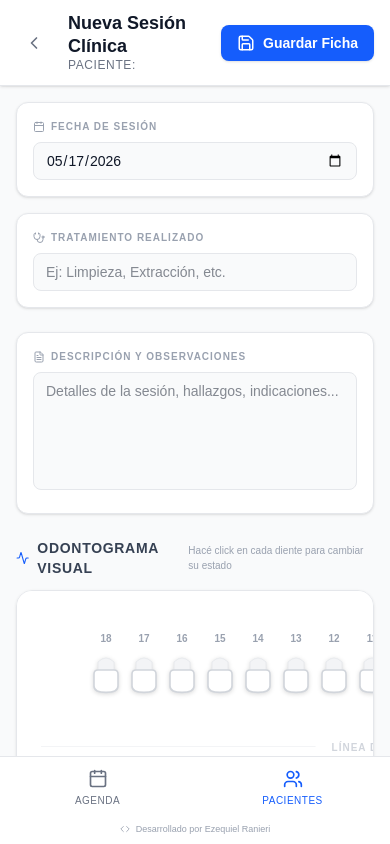
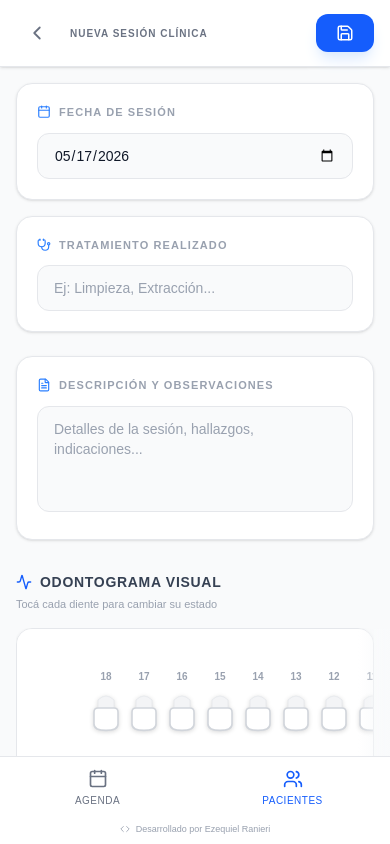
Before and after one commit to ezequielranieri/dentalcloud, a Next.js app: page /pacientes/1/historia in a window 390 px wide. Built offline with nearby package versions, Linux system fonts and the light colour scheme; no server answers; the database is empty.

Commit message:
fix: calendario se cierra al abrir modal, historia clínica mobile-first

```diff
--- a/app/agenda/page.tsx
+++ b/app/agenda/page.tsx
@@ -207,7 +207,10 @@ export default function AgendaPage() {
           <h1 className="text-lg font-semibold text-gray-900 tracking-tight">Agenda</h1>
         </Link>
         <button
-          onClick={() => setIsModalOpen(true)}
+          onClick={() => {
+            setIsModalOpen(true)
+            setIsCalendarOpen(false)
+          }}
           className="bg-blue-600 hover:bg-blue-700 text-white p-2 rounded-lg transition-colors shadow-sm active:scale-95"
         >
           <Plus size={20} />
--- a/app/pacientes/[id]/historia/page.tsx
+++ b/app/pacientes/[id]/historia/page.tsx
@@ -115,19 +115,19 @@ export default function HistoriaClinicaPage({ params }: PageProps) {
   }
 
   return (
-    <div className="flex flex-col h-full bg-gray-50">
+    <div className="flex flex-col h-full bg-gray-50 pb-safe">
       {/* Header */}
-      <header className="sticky top-0 z-30 bg-white border-b border-gray-200 px-4 py-3 flex items-center gap-4 shadow-sm">
+      <header className="sticky top-0 z-30 bg-white border-b border-gray-200 px-4 py-3 flex items-center gap-3 shadow-sm">
         <button
           onClick={() => router.back()}
-          className="p-2 hover:bg-gray-100 rounded-lg text-gray-500 transition-colors"
+          className="p-2.5 hover:bg-gray-100 rounded-xl text-gray-500 transition-colors"
         >
-          <ChevronLeft size={20} />
+          <ChevronLeft size={22} />
         </button>
-        <div className="flex-1">
-          <h1 className="text-lg font-bold text-gray-900 leading-tight">Nueva Sesión Clínica</h1>
-          <p className="text-xs text-gray-500 font-medium uppercase tracking-wider">
-            Paciente: <span className="text-blue-600">{paciente?.nombre}</span>
+        <div className="flex-1 min-w-0">
+          <h1 className="text-base font-bold text-gray-900 leading-tight truncate">{paciente?.nombre}</h1>
+          <p className="text-[10px] text-gray-500 font-bold uppercase tracking-widest">
+            Nueva Sesión Clínica
           </p>
         </div>
         <button
@@ -135,98 +135,100 @@ export default function HistoriaClinicaPage({ params }: PageProps) {
           type="submit"
           disabled={saving || success}
           className={`
-            inline-flex items-center gap-2 px-4 py-2 rounded-lg text-sm font-semibold transition-all
+            inline-flex items-center gap-2 px-5 py-2.5 rounded-xl text-sm font-bold transition-all
             ${success
               ? 'bg-green-100 text-green-700 border border-green-200'
-              : 'bg-blue-600 text-white hover:bg-blue-700 active:scale-95 shadow-sm'
+              : 'bg-blue-600 text-white hover:bg-blue-700 active:scale-95 shadow-lg shadow-blue-100'
             }
             disabled:opacity-70
           `}
         >
           {success ? (
-            <>
             <CheckCircle2 size={18} />
-              Guardado
-            </>
           ) : (
             <>
-              <Save size={18} />
-              {saving ? 'Guardando...' : 'Guardar Ficha'}
+              {saving ? <Loader2 size={18} className="animate-spin" /> : <Save size={18} />}
+              <span className="hidden sm:inline">Guardar</span>
             </>
           )}
         </button>
       </header>
 
-      <div className="flex-1 overflow-y-auto p-4 md:p-6 pb-20">
-        <form id="historia-form" onSubmit={handleSave} className="max-w-4xl mx-auto space-y-6">
+      <div className="flex-1 overflow-y-auto p-4 md:p-6 pb-24">
+        <form id="historia-form" onSubmit={handleSave} className="max-w-4xl mx-auto space-y-8">
 
           {/* Formulario de Sesión */}
-          <div className="grid grid-cols-1 md:grid-cols-3 gap-6">
-            <div className="md:col-span-1 space-y-4">
-              <div className="bg-white border border-gray-200 rounded-xl p-4 shadow-sm">
-                <label className="block text-[10px] font-bold text-gray-400 uppercase tracking-widest mb-2 flex items-center gap-1.5">
-                  <CalendarIcon size={12} /> Fecha de Sesión
+          <div className="flex flex-col gap-6">
+            <div className="grid grid-cols-1 md:grid-cols-2 gap-4">
+              <div className="bg-white border border-gray-200 rounded-2xl p-5 shadow-sm">
+                <label className="block text-[11px] font-bold text-gray-400 uppercase tracking-widest mb-3 flex items-center gap-2">
+                  <CalendarIcon size={14} className="text-blue-500" /> Fecha de Sesión
                 </label>
                 <input
                   type="date"
                   required
                   value={fecha}
                   onChange={(e) => setFecha(e.target.value)}
-                  className="w-full bg-gray-50 border border-gray-200 rounded-lg px-3 py-2 text-sm focus:ring-2 focus:ring-blue-500 outline-none text-gray-900"
+                  className="w-full bg-gray-50 border border-gray-200 rounded-xl px-4 py-3 text-sm focus:ring-2 focus:ring-blue-500 outline-none text-gray-900 appearance-none"
                 />
               </div>
 
-              <div className="bg-white border border-gray-200 rounded-xl p-4 shadow-sm">
-                <label className="block text-[10px] font-bold text-gray-400 uppercase tracking-widest mb-2 flex items-center gap-1.5">
-                  <Stethoscope size={12} /> Tratamiento Realizado
+              <div className="bg-white border border-gray-200 rounded-2xl p-5 shadow-sm">
+                <label className="block text-[11px] font-bold text-gray-400 uppercase tracking-widest mb-3 flex items-center gap-2">
+                  <Stethoscope size={14} className="text-blue-500" /> Tratamiento Realizado
                 </label>
                 <input
                   type="text"
                   required
-                  placeholder="Ej: Limpieza, Extracción, etc."
+                  placeholder="Ej: Limpieza, Extracción..."
                   value={tratamiento}
                   onChange={(e) => setTratamiento(e.target.value)}
-                  className="w-full bg-gray-50 border border-gray-200 rounded-lg px-3 py-2 text-sm focus:ring-2 focus:ring-blue-500 outline-none text-gray-900"
+                  className="w-full bg-gray-50 border border-gray-200 rounded-xl px-4 py-3 text-sm focus:ring-2 focus:ring-blue-500 outline-none text-gray-900 placeholder:text-gray-400"
                 />
               </div>
             </div>
 
-            <div className="md:col-span-2">
-              <div className="bg-white border border-gray-200 rounded-xl p-4 shadow-sm h-full">
-                <label className="block text-[10px] font-bold text-gray-400 uppercase tracking-widest mb-2 flex items-center gap-1.5">
-                  <FileText size={12} /> Descripción y Observaciones
+            <div className="bg-white border border-gray-200 rounded-2xl p-5 shadow-sm">
+              <label className="block text-[11px] font-bold text-gray-400 uppercase tracking-widest mb-3 flex items-center gap-2">
+                <FileText size={14} className="text-blue-500" /> Descripción y Observaciones
               </label>
               <textarea
-                  rows={5}
+                rows={4}
                 placeholder="Detalles de la sesión, hallazgos, indicaciones..."
                 value={descripcion}
                 onChange={(e) => setDescripcion(e.target.value)}
-                  className="w-full bg-gray-50 border border-gray-200 rounded-lg px-3 py-2 text-sm focus:ring-2 focus:ring-blue-500 outline-none resize-none text-gray-900"
+                className="w-full bg-gray-50 border border-gray-200 rounded-xl px-4 py-3 text-sm focus:ring-2 focus:ring-blue-500 outline-none resize-none text-gray-900 placeholder:text-gray-400"
               />
-              </div>
             </div>
           </div>
 
           {/* Odontograma */}
-          <section className="space-y-3">
-            <div className="flex items-center justify-between">
+          <section className="space-y-4">
+            <div className="flex flex-col gap-1">
               <h2 className="text-sm font-bold text-gray-700 uppercase tracking-wider flex items-center gap-2">
                 <Activity size={16} className="text-blue-600" />
                 Odontograma Visual
               </h2>
-              <span className="text-[10px] text-gray-400 font-medium">Hacé click en cada diente para cambiar su estado</span>
+              <p className="text-[11px] text-gray-400 font-medium">Tocá cada diente para cambiar su estado</p>
             </div>
+
+            <div className="relative -mx-4 px-4 overflow-hidden">
+              <div className="overflow-x-auto pb-4 scrollbar-hide">
                 <Odontograma
                   valor={odontograma}
                   onChange={handleOdontogramaChange}
                 />
+              </div>
+              <div className="absolute right-0 top-1/2 -translate-y-1/2 w-8 h-full bg-gradient-to-l from-gray-50 pointer-events-none md:hidden" />
+            </div>
           </section>
 
-          <div className="bg-blue-50 border border-blue-100 rounded-xl p-4 text-sm text-blue-700 flex items-start gap-3">
-            <Activity size={18} className="shrink-0 mt-0.5" />
-            <p>
-              <strong>Tip:</strong> El odontograma se inicializa automáticamente con el último estado registrado del paciente.
-              Cualquier cambio que realices aquí se guardará como la nueva versión de su historial dental.
+          <div className="bg-blue-50 border border-blue-100 rounded-2xl p-5 text-sm text-blue-700 flex items-start gap-4">
+            <div className="w-8 h-8 rounded-full bg-blue-100 flex items-center justify-center shrink-0">
+              <Activity size={18} className="text-blue-600" />
+            </div>
+            <p className="leading-relaxed">
+              <strong>Tip:</strong> El odontograma muestra el último estado registrado. Los cambios se guardarán como una nueva sesión.
             </p>
           </div>
         </form>
```
Lines whose indentation alone changed are shown as unchanged.
